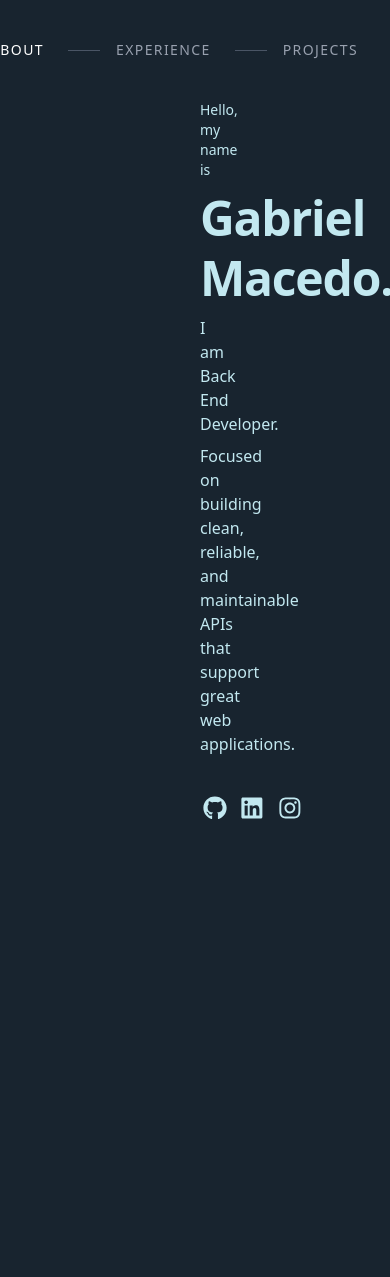
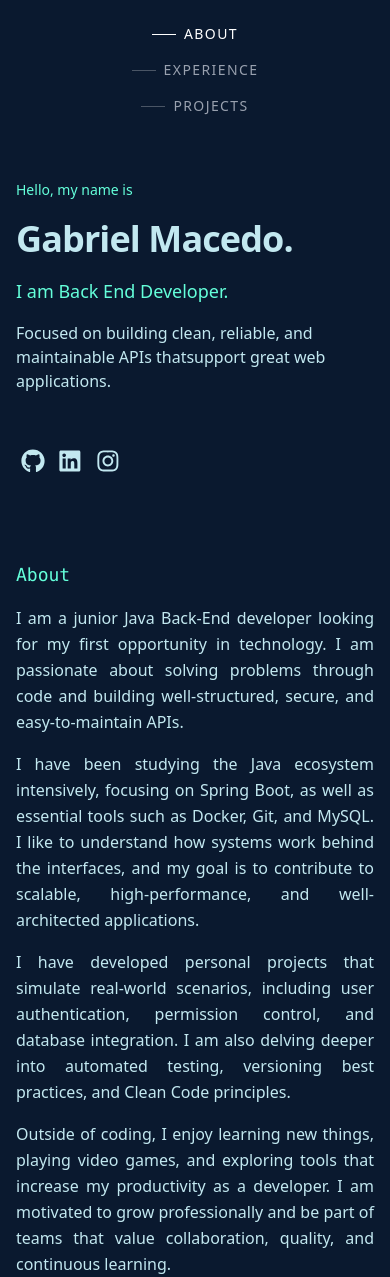
Before and after one commit to gabriel-m-gomes/gabriel-m-gomes.github.io-, a React (Vite) app: page / in a window 390 px wide. Before the commit the page ends 860 px from the top, so only its background shows below. Built offline with nearby package versions, Linux system fonts and the light colour scheme.

Commit message:
implemented feature-about and responsiveness adjustments in all sections

```diff
--- a/src/App.jsx
+++ b/src/App.jsx
@@ -1,13 +1,15 @@
 import Hero from "./sections/Hero";
 import Navbar from "./sections/NavBar";
-import Contact from "./sections/Contact";
+import About from "./sections/About";
 
 function App() {
   return (
     <>
       <Navbar />
-      <Hero />
-      <Contact />
+      <div className="flex flex-col lg:flex-row items-start justify-between px-4 sm:px-8 md:px-12 lg:px-20 xl:px-32 gap-12 mt-10">
+        <Hero />
+        <About />
+      </div>
     </>
   );
 }
--- a/src/index.css
+++ b/src/index.css
@@ -1,5 +1,5 @@
 @import "tailwindcss";
 
 body {
-  background-color: rgba(24, 36, 47, 255);
+  background-color: rgba(10, 25, 47, 255);
 }
--- /dev/null
+++ b/src/sections/About.jsx
@@ -0,0 +1,35 @@
+const About = () => {
+  return (
+    <div className="flex-1 text-[#c2e8f0]">
+      <h2 className="text-lg text-[#64ffda] font-mono mb-4">About</h2>
+      <div className="space-y-4 text-base leading-relaxed text-justify">
+        <p>
+          I am a junior Java Back-End developer looking for my first opportunity
+          in technology. I am passionate about solving problems through code and
+          building well-structured, secure, and easy-to-maintain APIs.
+        </p>
+        <p>
+          I have been studying the Java ecosystem intensively, focusing on
+          Spring Boot, as well as essential tools such as Docker, Git, and
+          MySQL. I like to understand how systems work behind the interfaces,
+          and my goal is to contribute to scalable, high-performance, and
+          well-architected applications.
+        </p>
+        <p>
+          I have developed personal projects that simulate real-world scenarios,
+          including user authentication, permission control, and database
+          integration. I am also delving deeper into automated testing,
+          versioning best practices, and Clean Code principles.
+        </p>
+        <p>
+          Outside of coding, I enjoy learning new things, playing video games,
+          and exploring tools that increase my productivity as a developer. I am
+          motivated to grow professionally and be part of teams that value
+          collaboration, quality, and continuous learning.
+        </p>
+      </div>
+    </div>
+  );
+};
+
+export default About;
--- a/src/sections/Contact.jsx
+++ b/src/sections/Contact.jsx
@@ -4,7 +4,7 @@
 
 const Contact = () => {
   return (
-    <ul className=" text-[#c2e8f0] flex gap-2 px-50 py-10">
+    <ul className=" text-[#c2e8f0] flex gap-2 px-0.5 py-10">
       <li>
         <a
           href="https://github.com/gabriel-m-gomes"
--- a/src/sections/Hero.jsx
+++ b/src/sections/Hero.jsx
@@ -1,20 +1,21 @@
+import Contact from "./Contact";
+
 const Hero = () => {
   return (
-    <div className=" text-[#c2e8f0] px-50">
-      <div className="space-y-2">
-        <p className="font-medium font-sans text-sm">Hello, my name is</p>
-        <h1 className="text-5xl font-bold tracking-tight leading-tight font-sans">
+    <div className="flex-1 text-[#c2e8f0] space-y-4">
+      <p className=" text-[#64ffda] font-medium text-sm">Hello, my name is</p>
+      <h1 className="text-4xl sm:text-5xl font-bold tracking-tight leading-tight">
         Gabriel Macedo.
       </h1>
-        <h2 className="text-1xl font-medium font-sans">
+      <h2 className=" text-[#64ffda] text-lg font-medium">
         I am Back End Developer.
       </h2>
-        <h3 className="text-1xl font-medium font-sans">
+      <h3 className="text-base font-medium">
         Focused on building clean, reliable, and maintainable APIs that
-          <br />
+        <br className="hidden sm:block" />
         support great web applications.
       </h3>
-      </div>
+      <Contact />
     </div>
   );
 };
--- a/src/sections/NavBar.jsx
+++ b/src/sections/NavBar.jsx
@@ -5,32 +5,32 @@
   const [active, setActive] = useState("about");
 
   return (
-    <div className=" text-[#c2e8f0] flex justify-end pr-8 py-10 gap-6">
+    <nav className="text-[#c2e8f0] flex flex-col sm:flex-row justify-center sm:justify-end items-center gap-4 sm:gap-6 py-6 px-4 sm:px-10">
       {linksNavBar.map((link) => (
-        <nav
+        <div
           key={link.id}
-          className={`flex items-center cursor-pointer group`}
+          className="flex items-center cursor-pointer group"
           onClick={() => setActive(link.id)}
         >
-          <a
-            className={`w-8 h-px mr-4  ${
+          <div
+            className={`w-6 sm:w-8 h-px mr-2 sm:mr-4 ${
               active === link.id
                 ? "bg-white"
                 : "bg-gray-600 group-hover:bg-gray-400"
             }`}
-          ></a>
-          <a
-            className={`text-sm font-medium tracking-widest transition-colors duration-400 ${
+          ></div>
+          <span
+            className={`text-sm font-medium tracking-widest transition-colors duration-300 ${
               active === link.id
                 ? "text-white"
                 : "text-gray-400 group-hover:text-gray-200"
             }`}
           >
             {link.label}
-          </a>
-        </nav>
+          </span>
+        </div>
       ))}
-    </div>
+    </nav>
   );
 };
 
```
Also changed, not shown: src/style/hero.css (added). Lines whose indentation alone changed are shown as unchanged.
